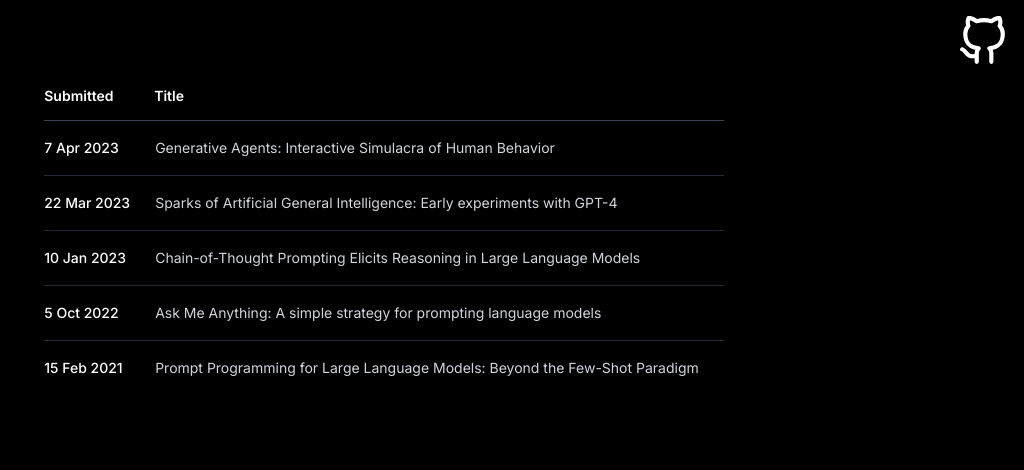
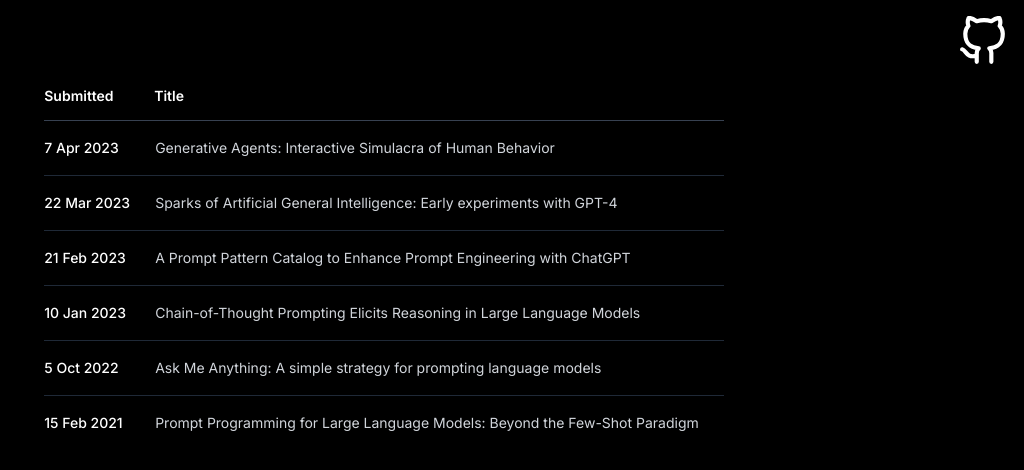
Before and after one commit to gabrielgordbegli/paperswithprompts, a Next.js app: page / in a window 1280 px wide. Shown: the top 470 px of the page, without its empty margins (256-1280 px from the left). Built offline with nearby package versions, Linux system fonts and the light colour scheme.

Commit message:
added 2302.11382

```diff
--- a/app/papers.js
+++ b/app/papers.js
@@ -8,6 +8,11 @@ export const papers = [
         submitted: '22 Mar 2023',
         title: 'Sparks of Artificial General Intelligence: Early experiments with GPT-4',
         link: 'https://arxiv.org/abs/2303.12712'
+    },
+    {
+        submitted: '21 Feb 2023',
+        title: 'A Prompt Pattern Catalog to Enhance Prompt Engineering with ChatGPT',
+        link: 'https://arxiv.org/abs/2302.11382'
     },
     {
         submitted: '10 Jan 2023',
```
